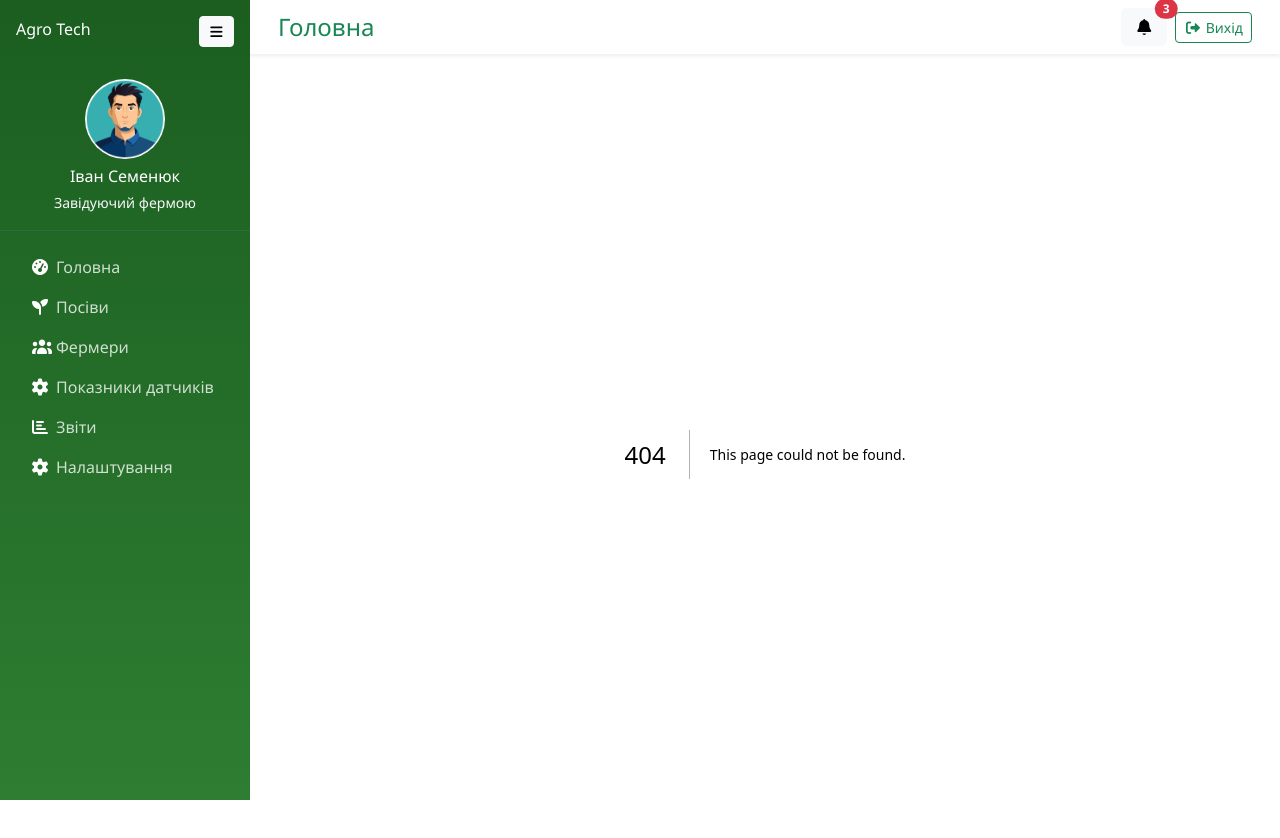
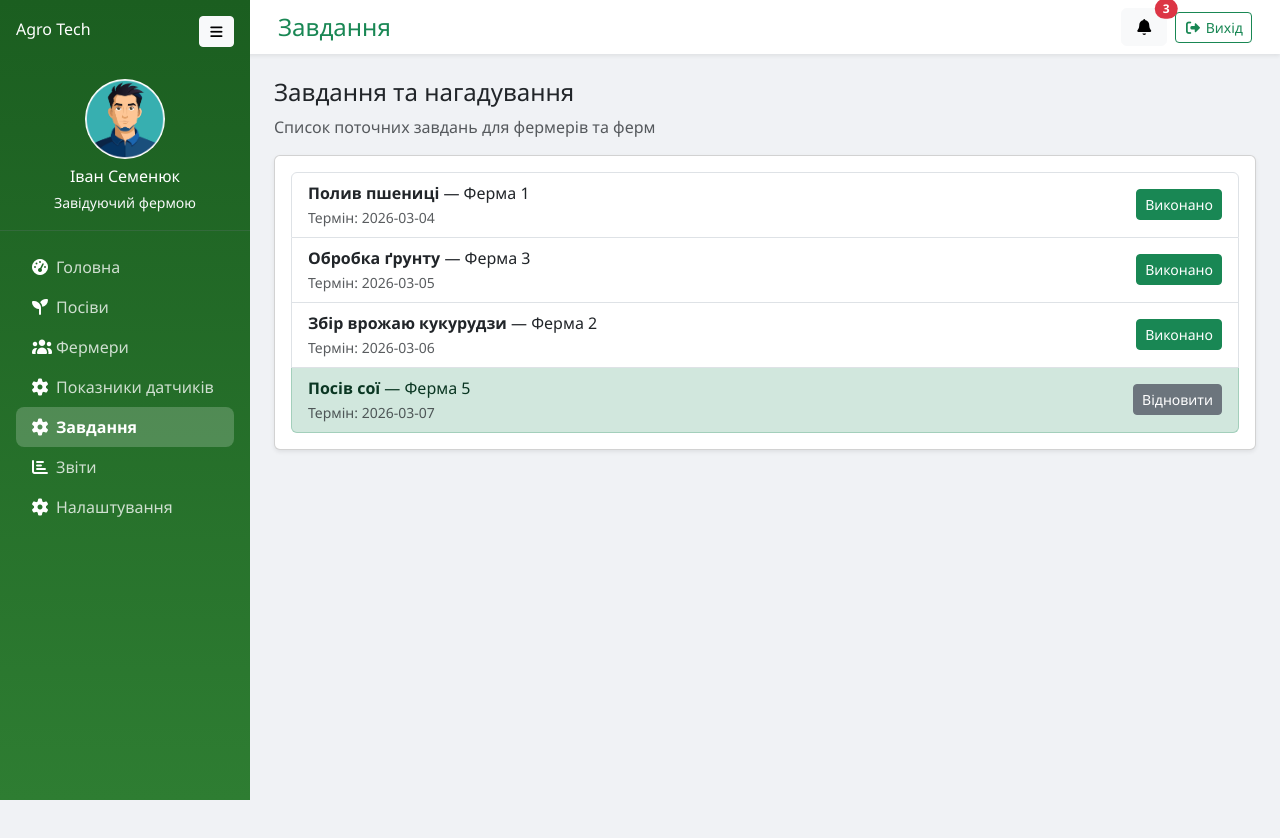
Before and after one commit to freebie22/agro-tech, a Next.js app: page /tasks in a window 1280 px wide. Before the commit this address had no page. Shown: the top 838 px of the page. Built offline with nearby package versions, Linux system fonts and the light colour scheme.

Commit message:
added tasks page

```diff
--- /dev/null
+++ b/src/app/tasks/page.tsx
@@ -0,0 +1,102 @@
+"use client";
+
+import React, { useState } from "react";
+
+type Task = {
+  id: number;
+  title: string;
+  farm: string;
+  dueDate: string;
+  completed: boolean;
+};
+
+export default function TasksPage() {
+  const initialTasks: Task[] = [
+    {
+      id: 1,
+      title: "Полив пшениці",
+      farm: "Ферма 1",
+      dueDate: "2026-03-04",
+      completed: false,
+    },
+    {
+      id: 2,
+      title: "Обробка ґрунту",
+      farm: "Ферма 3",
+      dueDate: "2026-03-05",
+      completed: false,
+    },
+    {
+      id: 3,
+      title: "Збір врожаю кукурудзи",
+      farm: "Ферма 2",
+      dueDate: "2026-03-06",
+      completed: false,
+    },
+    {
+      id: 4,
+      title: "Посів сої",
+      farm: "Ферма 5",
+      dueDate: "2026-03-07",
+      completed: true,
+    },
+  ];
+
+  const [tasks, setTasks] = useState<Task[]>(initialTasks);
+
+  const toggleCompleted = (taskId: number) => {
+    setTasks((prev) =>
+      prev.map((task) =>
+        task.id === taskId ? { ...task, completed: !task.completed } : task,
+      ),
+    );
+  };
+
+  return (
+    <div className="container-fluid p-4" id="pageContent">
+      <div id="tasksPage" className="page-content">
+        <h4>Завдання та нагадування</h4>
+        <p className="text-muted">
+          Список поточних завдань для фермерів та ферм
+        </p>
+
+        <div className="card shadow-sm">
+          <div className="card-body">
+            {tasks.length === 0 ? (
+              <p>Немає завдань на сьогодні.</p>
+            ) : (
+              <ul className="list-group">
+                {tasks.map((task) => (
+                  <li
+                    key={task.id}
+                    className={`list-group-item d-flex justify-content-between align-items-center ${
+                      task.completed ? "list-group-item-success" : ""
+                    }`}
+                  >
+                    <div>
+                      <strong>{task.title}</strong> — {task.farm}
+                      <br />
+                      <small className="text-muted">
+                        Термін: {task.dueDate}
+                      </small>
+                    </div>
+                    <div>
+                      <button
+                        className={`btn btn-sm ${
+                          task.completed ? "btn-secondary" : "btn-success"
+                        }`}
+                        onClick={() => toggleCompleted(task.id)}
+                      >
+                        {task.completed ? "Відновити" : "Виконано"}
+                      </button>
+                    </div>
+                  </li>
+                ))}
+              </ul>
+            )}
+          </div>
+        </div>
+      </div>
+    </div>
+  );
+}
--- a/src/components/Navigation/components/Navbar/index.tsx
+++ b/src/components/Navigation/components/Navbar/index.tsx
@@ -35,6 +35,10 @@ const Navbar = ({ mobileMenuBtnRef, navbarRef }: Props) => {
       }
       case "/sensors": {
         name = "Показники сенсорів";
+        break;
+      }
+      case "/tasks": {
+        name = "Завдання";
         break;
       }
       default:
--- a/src/components/Navigation/components/Sidebar/index.tsx
+++ b/src/components/Navigation/components/Sidebar/index.tsx
@@ -102,6 +102,18 @@ const Sidebar = ({
           <li className="nav-item">
             <Link
               className={clsx(
+                `nav-link d-flex align-items-center ${pathname === "/tasks" && "active"}`,
+              )}
+              href="/sensors"
+              data-page="sensors"
+            >
+              <i className="fas fa-cog me-2"></i>
+              <span className="link-text">Завдання</span>
+            </Link>
+          </li>
+          <li className="nav-item">
+            <Link
+              className={clsx(
                 `nav-link d-flex align-items-center ${pathname === "/reports" && "active"}`,
               )}
               href="/reports"
```
